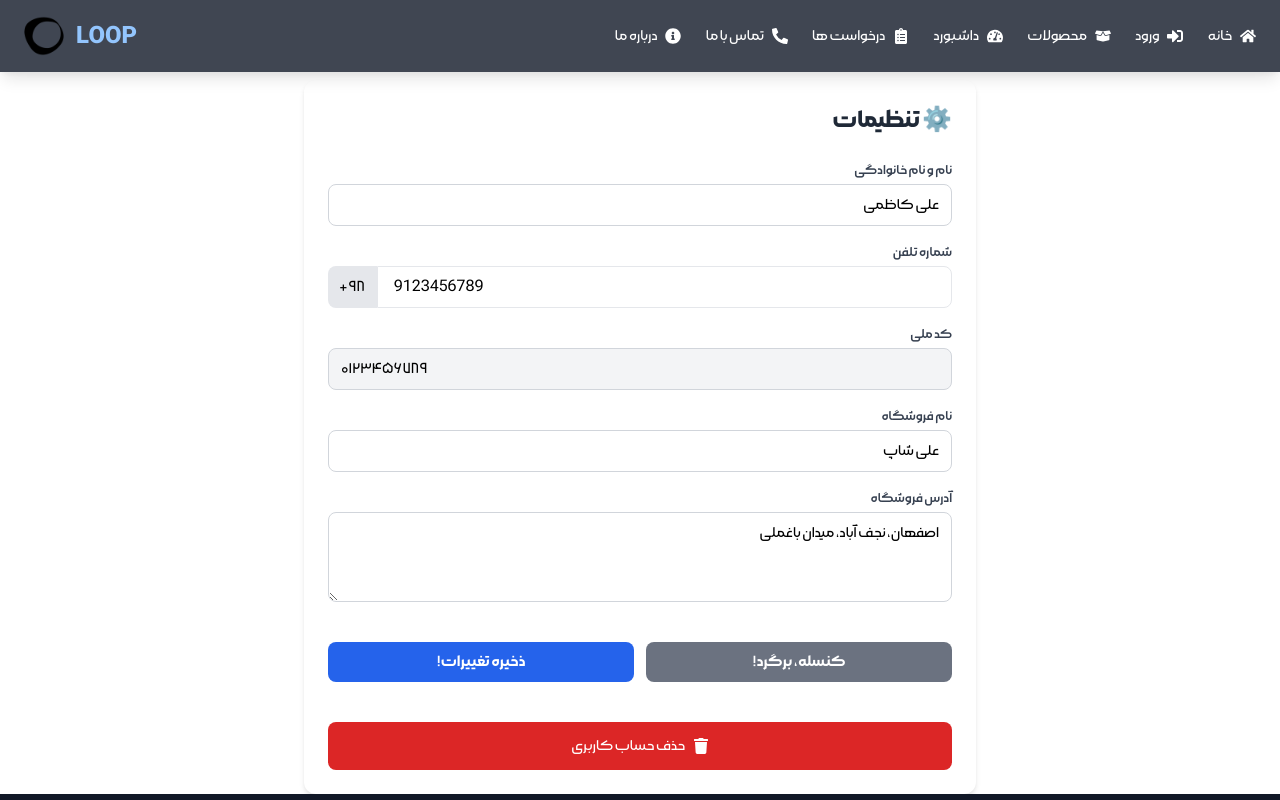
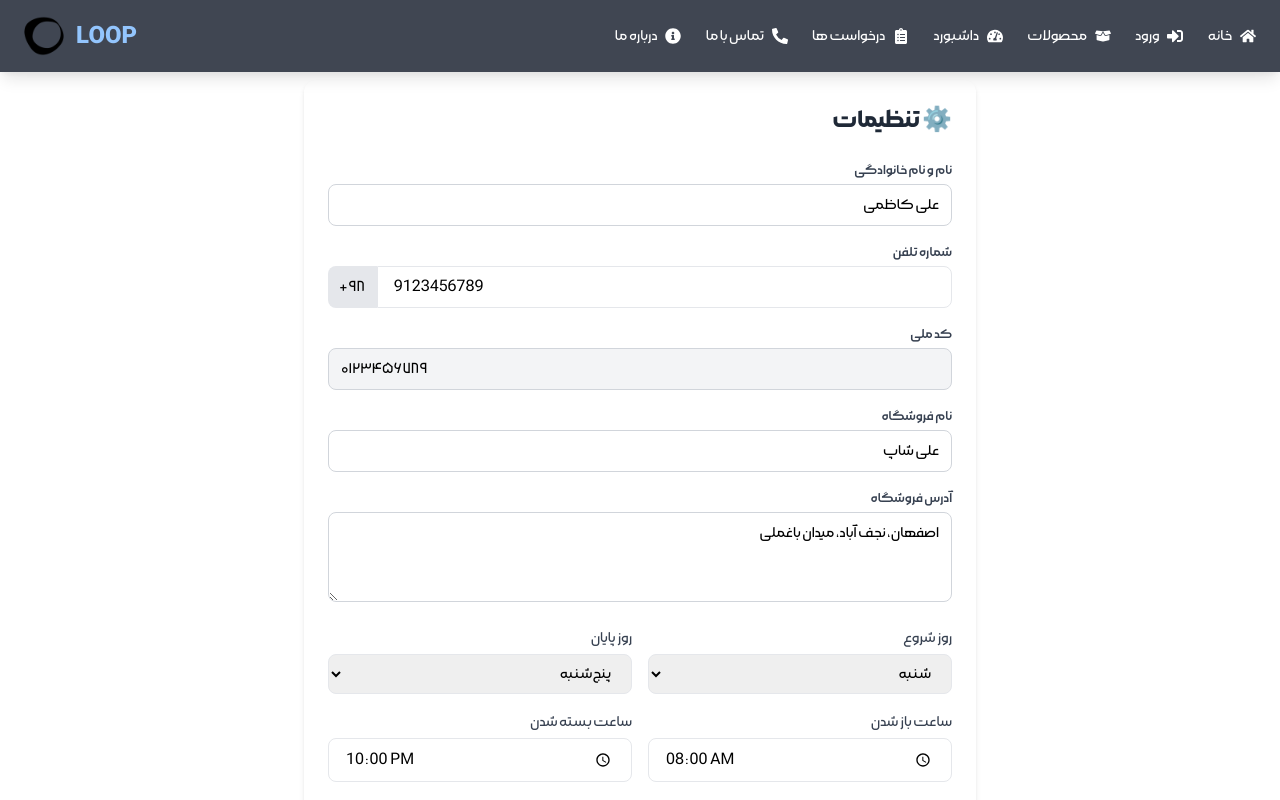
Before and after one commit to mohammadmalekzadeh/loop-ui, a React (Create React App) app: page /dashboard/settings in a window 1280 px wide. Shown: the top 800 px of the page. Built offline with nearby package versions, Linux system fonts and the light colour scheme.

Commit message:
Add work date-time

```diff
--- a/src/pages/auth/Signup.js
+++ b/src/pages/auth/Signup.js
@@ -104,11 +104,105 @@ export default function Signup() {
               <textarea
                 name="shopAddress"
                 defaultValue="اصفهان، نجف آباد، "
+                required
                 rows={3}
                 className="w-full border border-gray-300 rounded-lg px-3 py-2 focus:outline-none focus:ring-2 focus:ring-blue-500 right-farsi x"
               />
             </div>
           )}
+          {role === "vendor" && (
+          <>
+            {/* کد ملی */}
+            <div>
+              <label className="block text-gray-700 right-farsi">کد ملی</label>
+              <input
+                type="text"
+                placeholder="۰۱۲۳۴۵۶۷۸۹"
+                required
+                pattern="\d{10}"
+                title="کد ملی باید ۱۰ رقمی باشد"
+                className="w-full px-4 py-2 mt-1 border rounded-lg focus:outline-none focus:ring-2 focus:ring-blue-500"
+              />
+            </div>
+
+            {/* نام فروشگاه */}
+            <div>
+              <label className="block text-gray-700 right-farsi">نام فروشگاه</label>
+              <input
+                type="text"
+                placeholder="برای مثال: علی مال"
+                required
+                className="w-full px-4 py-2 mt-1 border rounded-lg focus:outline-none focus:ring-2 focus:ring-blue-500 right-farsi"
+              />
+            </div>
+
+            {/* آدرس فروشگاه */}
+            <div>
+              <label className="block text-sm font-medium text-gray-700 mb-1 right-farsi">
+                آدرس فروشگاه
+              </label>
+              <textarea
+                name="shopAddress"
+                defaultValue="اصفهان، نجف آباد، "
+                rows={3}
+                className="w-full border border-gray-300 rounded-lg px-3 py-2 focus:outline-none focus:ring-2 focus:ring-blue-500 right-farsi"
+              />
+            </div>
+
+            {/* زمان کاری فروشنده */}
+            <div className="grid grid-cols-1 md:grid-cols-2 gap-4 mt-4 right-farsi">
+              <div>
+                <label className="block text-gray-700 right-farsi">روز شروع</label>
+                <select
+                  defaultValue="شنبه"
+                  className="w-full px-4 py-2 mt-1 border rounded-lg focus:outline-none focus:ring-2 focus:ring-blue-500 right-farsi"
+                >
+                  <option>شنبه</option>
+                  <option>یکشنبه</option>
+                  <option>دوشنبه</option>
+                  <option>سه‌شنبه</option>
+                  <option>چهارشنبه</option>
+                  <option>پنج‌شنبه</option>
+                  <option>جمعه</option>
+                </select>
+              </div>
+              <div>
+                <label className="block text-gray-700 right-farsi">روز پایان</label>
+                <select
+                  defaultValue="پنج‌شنبه"
+                  className="w-full px-4 py-2 mt-1 border rounded-lg focus:outline-none focus:ring-2 focus:ring-blue-500 right-farsi"
+                >
+                  <option>شنبه</option>
+                  <option>یکشنبه</option>
+                  <option>دوشنبه</option>
+                  <option>سه‌شنبه</option>
+                  <option>چهارشنبه</option>
+                  <option>پنج‌شنبه</option>
+                  <option>جمعه</option>
+                </select>
+              </div>
+            </div>
+
+            <div className="grid grid-cols-1 md:grid-cols-2 gap-4 mt-4 right-farsi">
+              <div>
+                <label className="block text-gray-700 right-farsi">ساعت باز شدن</label>
+                <input
+                  type="time"
+                  defaultValue="09:00"
+                  className="w-full px-4 py-2 mt-1 border rounded-lg focus:outline-none focus:ring-2 focus:ring-blue-500"
+                />
+              </div>
+              <div>
+                <label className="block text-gray-700 right-farsi">ساعت بسته شدن</label>
+                <input
+                  type="time"
+                  defaultValue="22:00"
+                  className="w-full px-4 py-2 mt-1 border rounded-lg focus:outline-none focus:ring-2 focus:ring-blue-500"
+                />
+              </div>
+            </div>
+          </>
+        )}
 
           {/* Submit */}
           <button
--- a/src/pages/dashboard/Dashboard.js
+++ b/src/pages/dashboard/Dashboard.js
@@ -11,6 +11,10 @@ const vendors_mockup_data = [
     name: "علی کاظمی",
     phonenumber: 9123456789,
     role: "vendors",
+    start_day: "شنبه",
+    end_day: "پنج‌شنبه",
+    start_time: "08:00",
+    end_time: "22:00",
     sell_items: [
       { id: 1, name: "محصول A", type: "نوع A", price: 120000 },
       { id: 2, name: "محصول X", type: "نوع X", price: 75000 },
@@ -73,18 +77,23 @@ export default function Dashboard() {
             <div>
               <h2 className="text-2xl font-bold">{user.name}</h2>
               <p className="text-gray-600 left-num">+۹۸ {enToFaNum(user.phonenumber)}</p>
+
             </div>
           </div>
-
           {/* Right: Edit Info Button */}
           <Link
             to="/dashboard/settings"
             className="flex items-center gap-2 px-4 py-2 bg-blue-600 text-white rounded-lg hover:bg-blue-700 transition right-farsi"
-          >
+            >
             <FaCog />
             ویرایش اطلاعات
           </Link>
         </div>
+
+            <div className="bg-white shadow rounded-lg p-6 flex items-center justify-between mb-8 right-farsi font-semibold transition responsive">
+            <p className="text-gray-800 right-farsi">از روز {user.start_day} تا روز {user.end_day}</p>
+            <p className="text-gray-800 left-num">از ساعت {enToFaNum(user.start_time)} تا ساعت {enToFaNum(user.end_time)}</p>
+            </div>
 
         {/* Cards area */}
         <div className="grid grid-cols-1 md:grid-cols-2 gap-6">
--- a/src/pages/dashboard/Settings.js
+++ b/src/pages/dashboard/Settings.js
@@ -11,6 +11,10 @@ const mockUserVendor = {
   nationCode: "0123456789",
   shopName: "علی شاپ",
   shopAddress: "اصفهان، نجف آباد، میدان باغملی",
+  start_day: "شنبه",
+  end_day: "پنج‌شنبه",
+  start_time: "08:00",
+  end_time: "22:00",
 };
 
 const mockUserCustomer = {
@@ -105,11 +109,63 @@ export default function Settings({ user = mockUserVendor }) {
             </div>
           </>
         )}
+        {/* زمان کاری فروشنده */}
+            <div className="grid grid-cols-1 md:grid-cols-2 gap-4 mt-4 right-farsi">
+              <div>
+                <label className="block text-gray-700 right-farsi">روز شروع</label>
+                <select
+                  defaultValue={formData.start_day}
+                  className="w-full px-4 py-2 mt-1 border rounded-lg focus:outline-none focus:ring-2 focus:ring-blue-500 right-farsi"
+                >
+                  <option>شنبه</option>
+                  <option>یکشنبه</option>
+                  <option>دوشنبه</option>
+                  <option>سه‌شنبه</option>
+                  <option>چهارشنبه</option>
+                  <option>پنج‌شنبه</option>
+                  <option>جمعه</option>
+                </select>
+              </div>
+              <div>
+                <label className="block text-gray-700 right-farsi">روز پایان</label>
+                <select
+                  defaultValue={formData.end_day}
+                  className="w-full px-4 py-2 mt-1 border rounded-lg focus:outline-none focus:ring-2 focus:ring-blue-500 right-farsi"
+                >
+                  <option>شنبه</option>
+                  <option>یکشنبه</option>
+                  <option>دوشنبه</option>
+                  <option>سه‌شنبه</option>
+                  <option>چهارشنبه</option>
+                  <option>پنج‌شنبه</option>
+                  <option>جمعه</option>
+                </select>
+              </div>
+            </div>
+
+            <div className="grid grid-cols-1 md:grid-cols-2 gap-4 mt-4 right-farsi">
+              <div>
+                <label className="block text-gray-700 right-farsi">ساعت باز شدن</label>
+                <input
+                  type="time"
+                  defaultValue={formData.start_time}
+                  className="w-full px-4 py-2 mt-1 border rounded-lg focus:outline-none focus:ring-2 focus:ring-blue-500"
+                />
+              </div>
+              <div>
+                <label className="block text-gray-700 right-farsi">ساعت بسته شدن</label>
+                <input
+                  type="time"
+                  defaultValue={formData.end_time}
+                  className="w-full px-4 py-2 mt-1 border rounded-lg focus:outline-none focus:ring-2 focus:ring-blue-500"
+                />
+              </div>
+            </div>
 
         {/* Save & Back Buttons */}
         <div className="pt-4 flex gap-3">
           <button
-            type="submit"
+            type="button"
             className="flex-1 bg-blue-600 text-white font-semibold py-2 rounded-lg hover:bg-blue-700 transition right-farsi"
           >
             ذخیره تغییرات!
```
